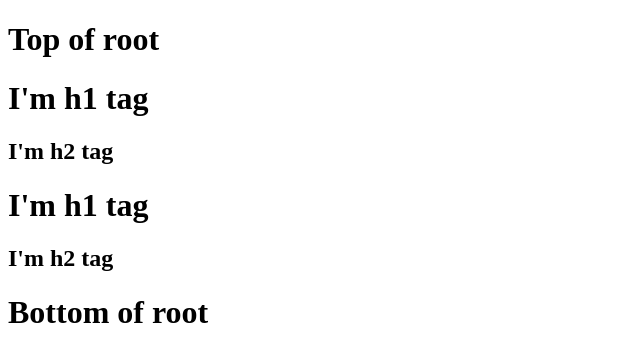
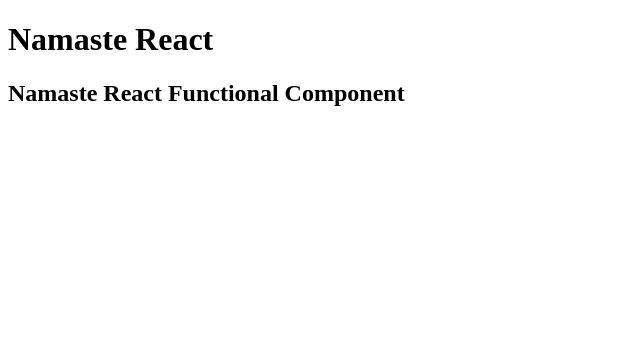
Before and after one commit to sharvilajmani/namaste-react, a React (Vite) app: page / in a window 1280 px wide. Shown: the top 362 px of the page, without its empty margins (0-640 px from the left). Built offline with nearby package versions, Linux system fonts and the light colour scheme.

Commit message:
Episode-03 | Laying the foundation

```diff
--- a/App.js
+++ b/App.js
@@ -1,44 +1,19 @@
 import React from "react";
 import ReactDOM from "react-dom/client";
 
-const parent = React.createElement(
-    "div",
-    { id: "parent" },
-    [
-        React.createElement(
-            "div",
-            { id: "child1" },
-            [
-                React.createElement(
-                    "h1",
-                    {},
-                    "I'm h1 tag"
-                ),
-                React.createElement(
-                    "h2",
-                    {},
-                    "I'm h2 tag"
-                )
-            ]
-        ),
-        React.createElement(
-            "div",
-            { id: "child2" },
-            [
-                React.createElement(
-                    "h1",
-                    {},
-                    "I'm h1 tag"
-                ),
-                React.createElement(
-                    "h2",
-                    {},
-                    "I'm h2 tag"
-                )
-            ]
-        )
-    ]
+const Title = () => (
+    <h1 className="title">
+        Namaste React
+    </h1>
+);
+
+//React Functional Component
+const HeadingComponent = () => (
+    <div id="container">
+        {Title()}
+        <h2 className="heading">Namaste React Functional Component</h2>
+    </div>
 );
 
 const root = ReactDOM.createRoot(document.getElementById('root'));
-root.render(parent);
+root.render(<HeadingComponent />);
--- a/index.html
+++ b/index.html
@@ -9,11 +9,9 @@
 </head>
 
 <body>
-    <h1>Top of root</h1>
     <div id="root">
-        <h1>Akshay is here</h1>
+        <h1>Not Rendered</h1>
     </div>
-    <h1>Bottom of root</h1>
     <script type="module" src="./App.js"></script>
 </body>
 
--- a/package.json
+++ b/package.json
@@ -3,6 +3,8 @@
   "version": "1.0.0",
   "description": "This is Namaste React by Akshay Saini",
   "scripts": {
+    "start": "parcel index.html",
+    "build": "parcel build index.html",
     "test": "jest"
   },
   "repository": {
```
